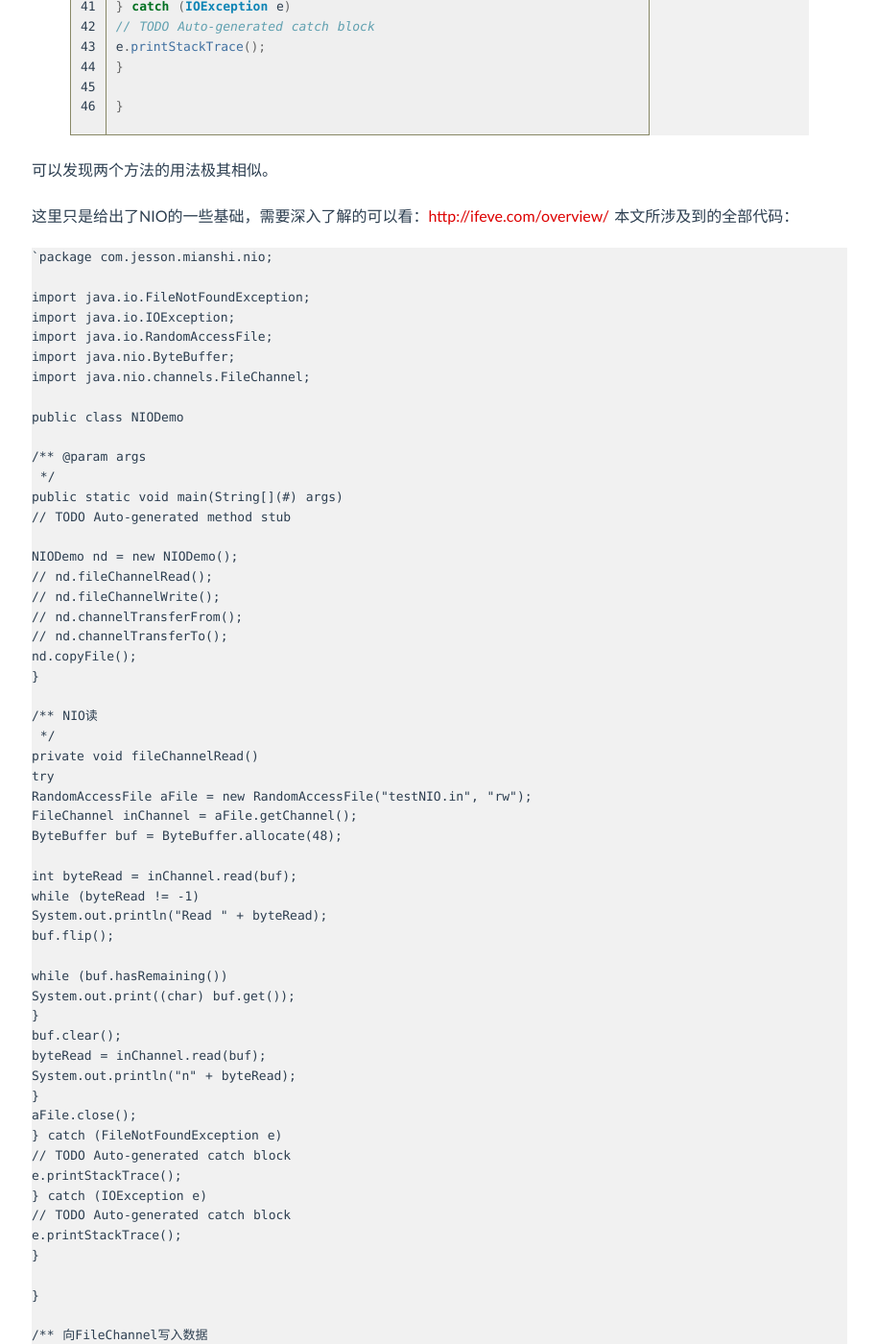
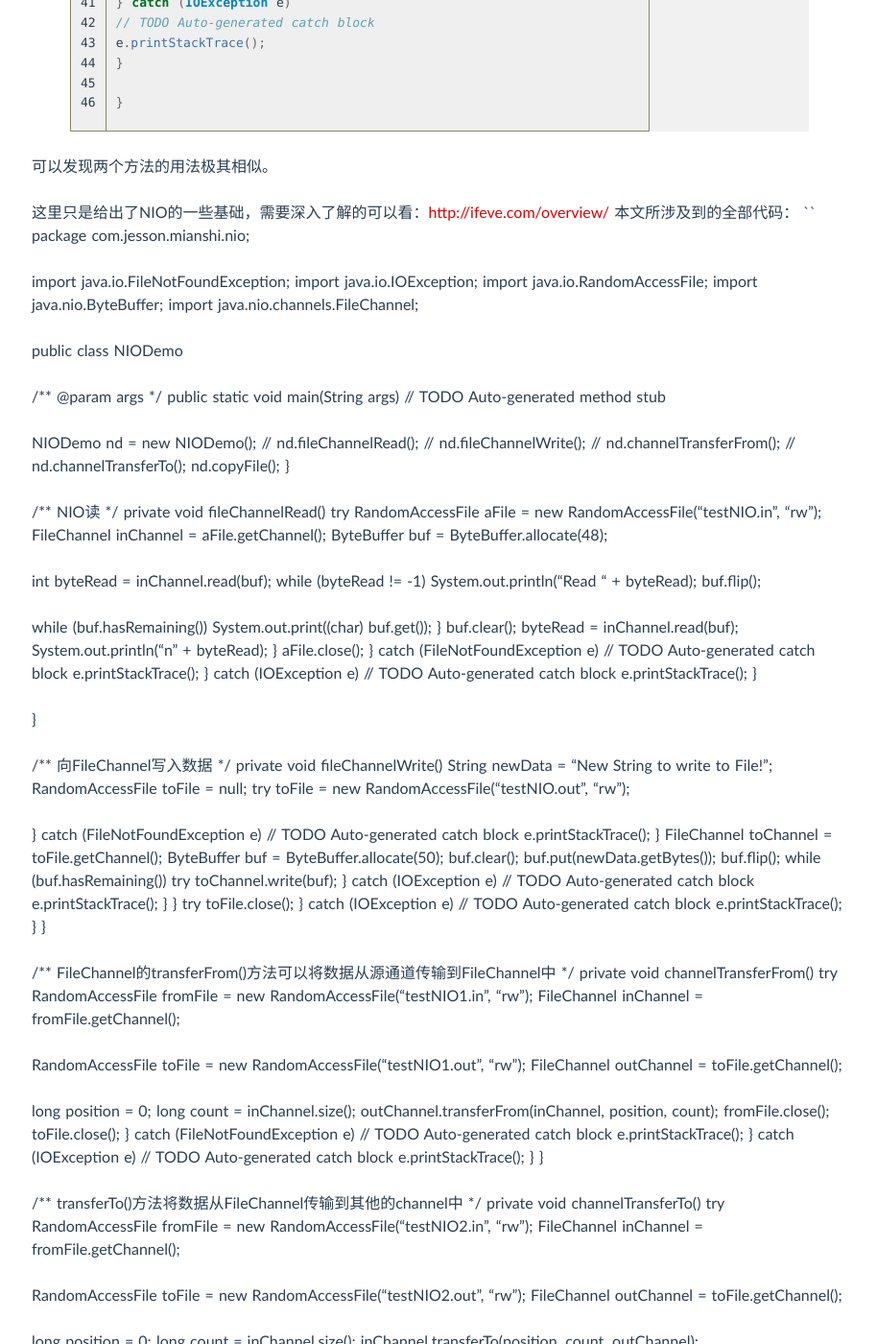
Before and after one commit to jesson20121020/jesson20121020.github.io, a Jekyll site: the page built from _posts/2015-06-27-JAVA NIO.md, in a window 1280 px wide and 1400 px high, scrolled down 3713 px. Shown: the whole window at 96% size, without its empty margins (182-1096 px from the left). Built offline with Jekyll 4.4.1, drawn with Linux system fonts in a browser that asks for light colours; Markdown is read by kramdown in place of the engine named in the settings; comment, search, counter and statistics services are not loaded; some of the changed text lies outside the part shown.

````diff
--- a/_posts/2015-06-27-JAVA NIO.md
+++ b/_posts/2015-06-27-JAVA NIO.md
@@ -35,6 +35,7 @@ NIO的创建目的是为了让java程序员可以实现高速I/O而无需编写
 - LongBuffer
 - FloatBuffer
 - DoubleBuffer
+
 每一个Buffer类都是Buffer接口一个实例。除了ByteBuffer，每个Buffer类都有一个完全一样的操作，只是它们所处理的数据类型不一样，因为大多数标准I/O操作都要用到ByteBuffer，所以它具有所有共享的缓冲区操作以及一些特有的操作。
 #### 通道
    channel是一个对象，可以通过它读取或写入数据。正如前面所说，所有数据都通过Buffer对象来处理。你永远不会将字节直接写入通道中，相反，你是将数据写入一个包含一个或多个字节的缓冲区中。同样，你不会直接从通道中读取字节，而是将数据读取到缓冲区中，再从缓冲区中读取这个字节。
@@ -45,8 +46,8 @@ NIO的创建目的是为了让java程序员可以实现高速I/O而无需编写
 #### 从文件中读取
 读取文件涉及三个步骤：
 1. 获得Channel
-RandomAccessFile aFile = new RandomAccessFile("testNIO.in", "rw");
-FileChannel inChannel = aFile.getChannel();
+	RandomAccessFile aFile = new RandomAccessFile("testNIO.in", "rw");
+	FileChannel inChannel = aFile.getChannel();
 2. 创建Buffer
 ByteBuffer buf = ByteBuffer.allocate(48);
 3. 将数据从Channel读到到Buffer
@@ -128,8 +129,8 @@ e.printStackTrace();
 
    这里只是给出了NIO的一些基础，需要深入了解的可以看：[http://ifeve.com/overview/](http://ifeve.com/overview/)
 本文所涉及到的全部代码：
-```
-`package com.jesson.mianshi.nio;
+``
+package com.jesson.mianshi.nio;
 
 import java.io.FileNotFoundException;
 import java.io.IOException;
@@ -303,5 +304,4 @@ e.printStackTrace();
 }
 
 }
-```
-`
+``
````
